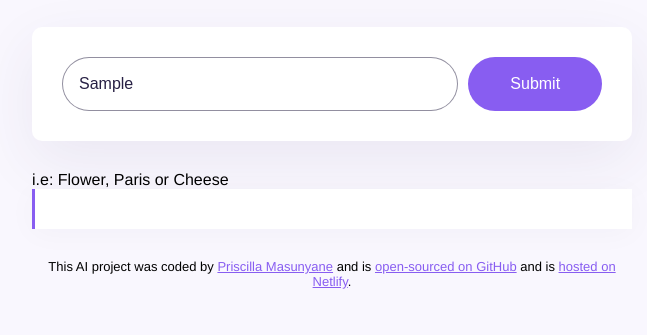
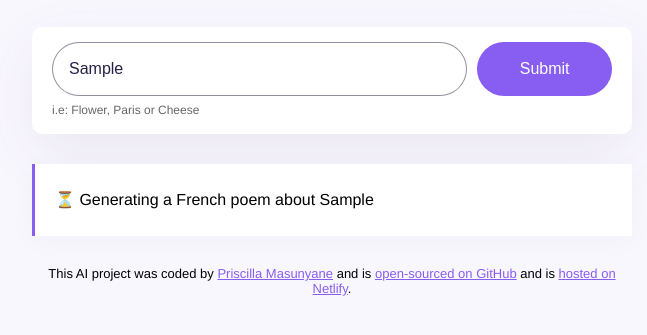
Before and after one commit to Pris83/shecodes-ai-generator, a plain HTML site: page index.html in a window 1280 px wide. Both pictures are taken after typing "Sample" into the empty fields and a click on the input 843 px from the left and 261 px from the top of the page. Shown: the part 177-512 px from the top of the page, without its empty margins (308-955 px from the left). Drawn offline with nearby package versions, Linux system fonts and the light colour scheme; no server answers.

Commit message:
user experience added

```diff
--- a/src/index.js
+++ b/src/index.js
@@ -17,9 +17,9 @@ function displayPoem(response) {
     let prompt = `User instructions: Generate a French poem about ${instructionsInput.value}`;
     let apiURL = `https://api.shecodes.io/ai/v1/generate?prompt=${prompt}&context=${context}&key=${apiKey}`;
 
-    console.log("Generating poem");
-    console.log(`Prompt: ${prompt}`);
-    console.log(`Context: ${context}`);
+    let poemElement = document.querySelector("#poem");
+    poemElement.classList.remove("hidden");
+    poemElement.innerHTML = `<div class="generating">⏳ Generating a French poem about ${instructionsInput.value}</div>`;
 
     axios.get(apiURL).then(displayPoem);
   }
--- a/src/style.css
+++ b/src/style.css
@@ -24,13 +24,23 @@ body {
     color: #272044;
   }
 
+  .form-container {
+    background-color: white;
+    margin-bottom: 30px;
+    border-radius: 10px;
+    box-shadow: 0px 20px 60px rgba(65, 50, 100, 0.08);
+    padding: 15px 20px;
+  }
+
   form {
-    padding: 30px;
-    background-color: white;
-    box-shadow: 0px 20px 60px rgba(65, 50, 100, 0.08);
-    border-radius: 10px;
     display: flex;
-    margin-bottom: 30px;
+  }
+
+  .hint {
+    line-height: 1.5;
+    margin-top: 5px;
+    opacity: 0.6;
+    font-size: 12px;
   }
 
   .instructions {
@@ -63,12 +73,31 @@ body {
     box-shadow: 0px 4px 30px 0px rgba(39, 33, 66, 0.03);
   }
 
+  .hidden {
+    display: none;
+  }
+
+  .poem strong {
+    color: #885df1;
+  }
+
   footer {
     text-align: center;
     font-size: 13px;
     margin-top: 30px;
   }
 
-  .poem strong {
-    color: #885df1;
+  .generating {
+    animation: blink-animation 1s steps(5, start) infinite;
   }
+
+  @keyframes blink-animation {
+    to {
+      visibility: hidden;
+    }
+  }
+  @-webkit-keyframes blink-animation {
+    to {
+      visibility: hidden;
+    }
+  }
```
